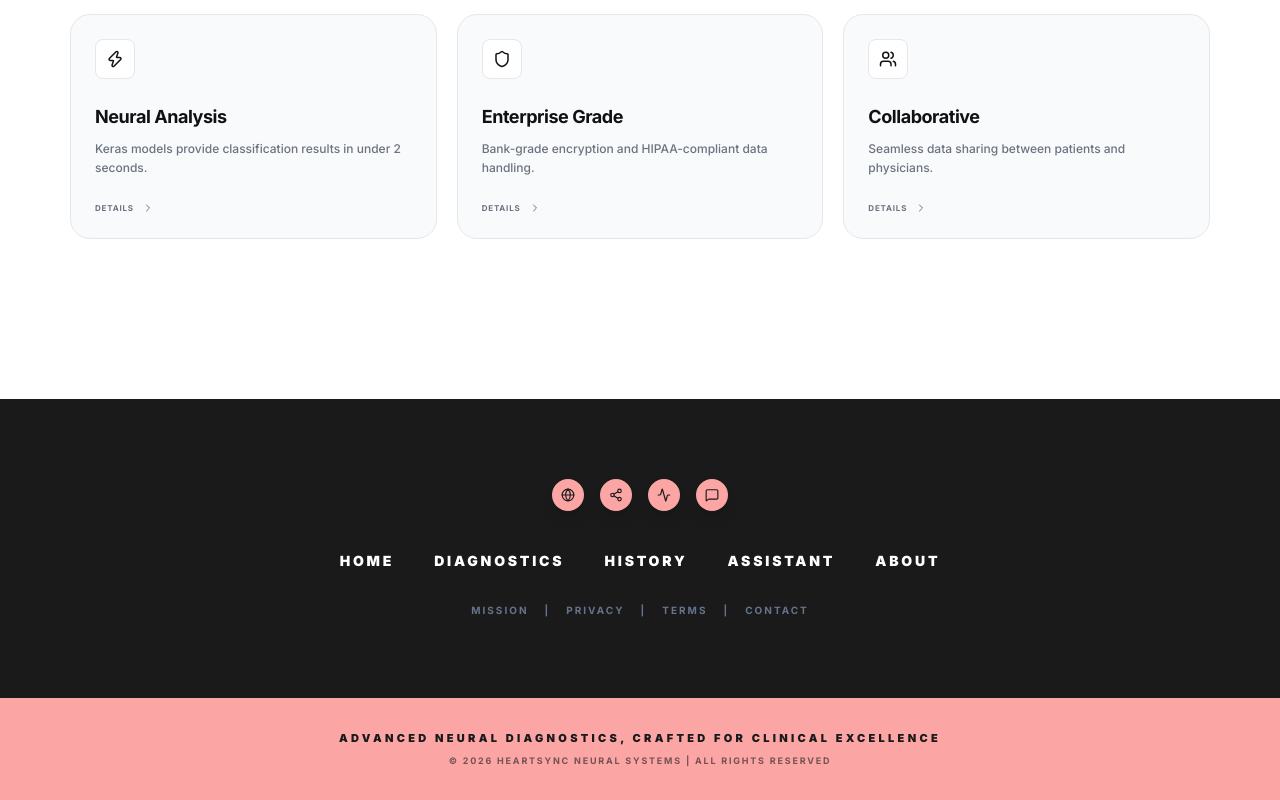
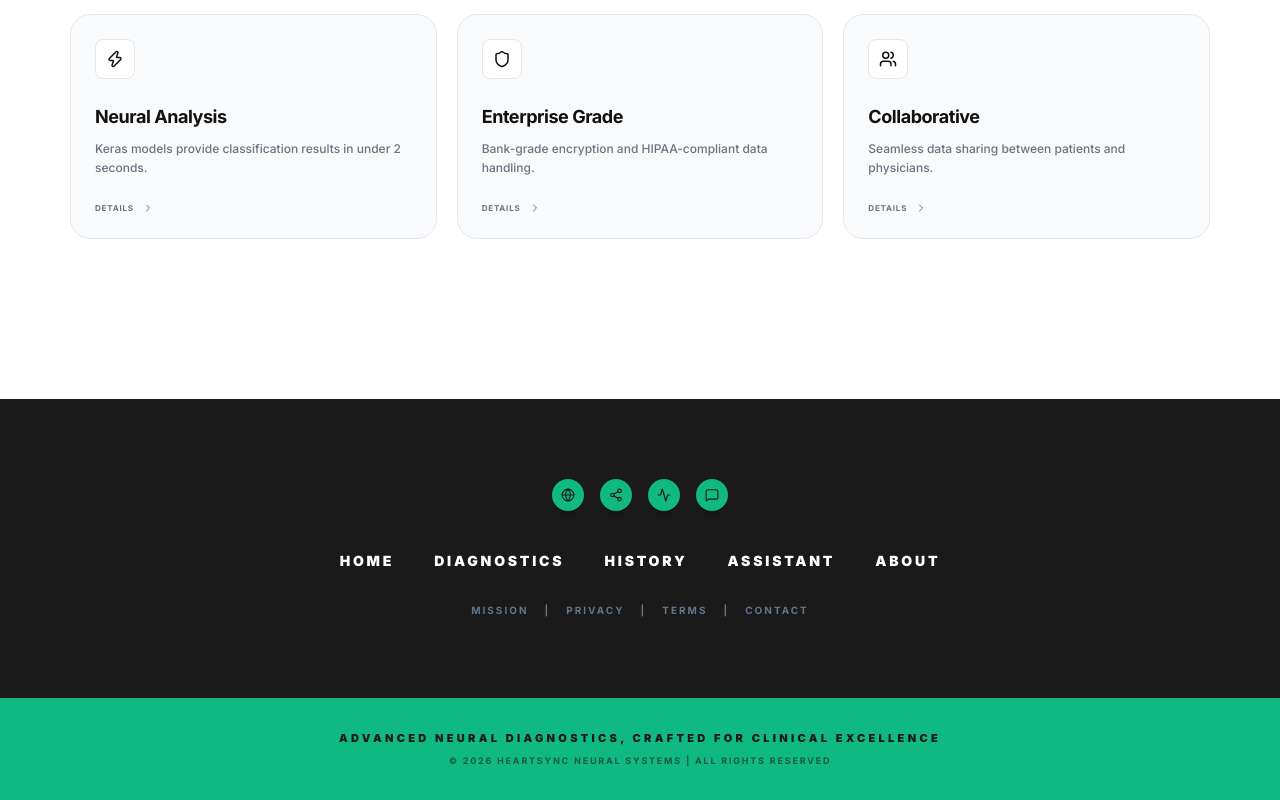
Before and after one commit to nareshchavan9/frontend, a React (Vite) app: page / in a window 1280 px wide. Shown: the part 861-1661 px from the top of the page. Built offline with nearby package versions, Linux system fonts and the light colour scheme; no server answers; a web font is replaced by a local one.

Commit message:
pale red to green color in footer

```diff
--- a/src/components/Footer.jsx
+++ b/src/components/Footer.jsx
@@ -36,8 +36,8 @@ const Footer = () => {
         </div>
       </div>
 
-      {/* Bottom Red Bar */}
-      <div className="bg-[#FCA5A5] py-8">
+      {/* Bottom Green Bar */}
+      <div className="bg-[#10B981] py-8">
         <div className="max-w-7xl mx-auto px-4 text-center">
           <p className="text-[11px] font-black uppercase tracking-[0.3em] text-[#1A1A1A] mb-2">
             Advanced Neural Diagnostics, Crafted for Clinical Excellence
@@ -54,7 +54,7 @@ const Footer = () => {
 const SocialIcon = ({ icon, href }) => (
   <a
     href={href}
-    className="w-8 h-8 rounded-full bg-[#FCA5A5] flex items-center justify-center text-[#1A1A1A] hover:bg-white hover:scale-110 transition-all duration-300 shadow-lg"
+    className="w-8 h-8 rounded-full bg-[#10B981] flex items-center justify-center text-[#1A1A1A] hover:bg-white hover:scale-110 transition-all duration-300 shadow-lg"
   >
     {icon}
   </a>
```
